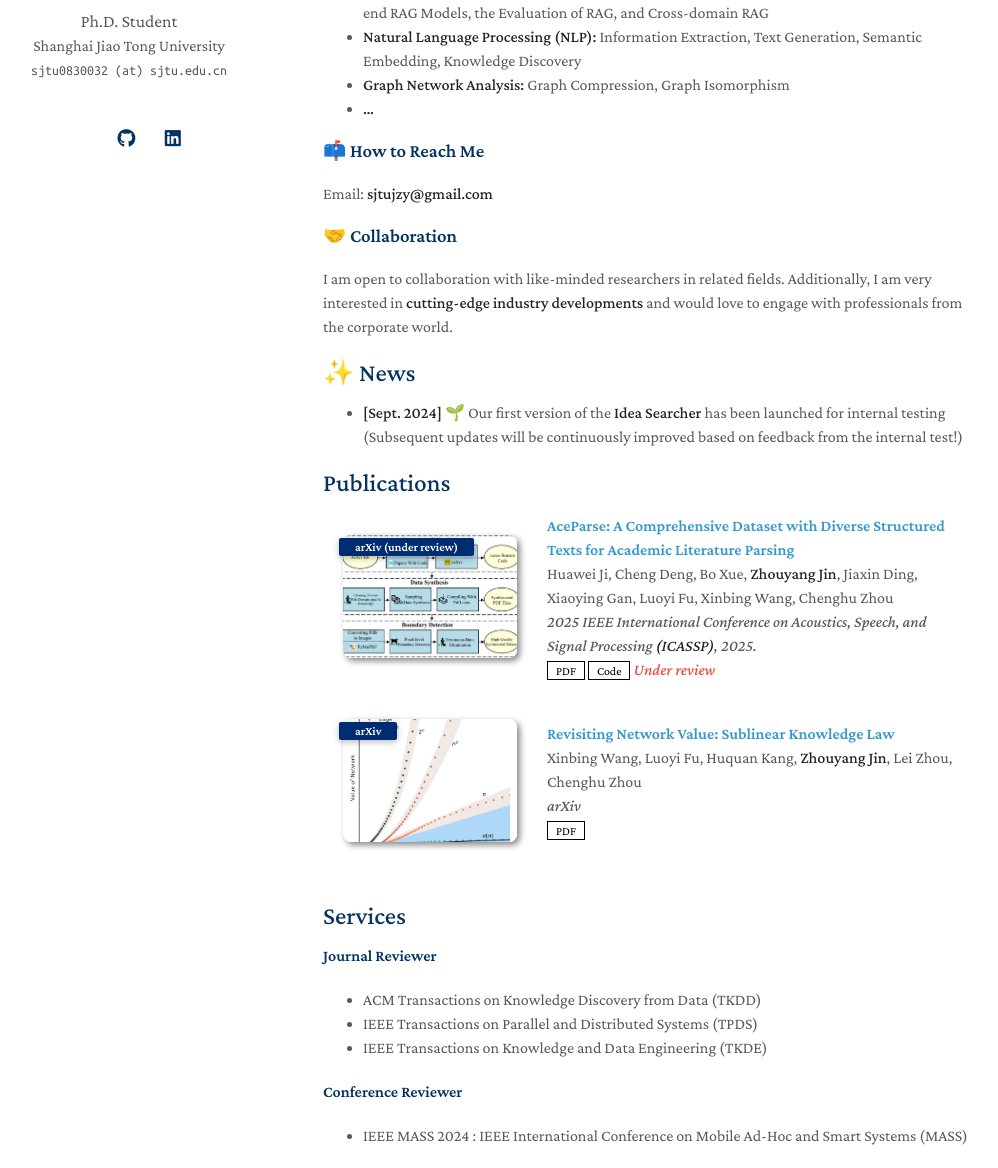
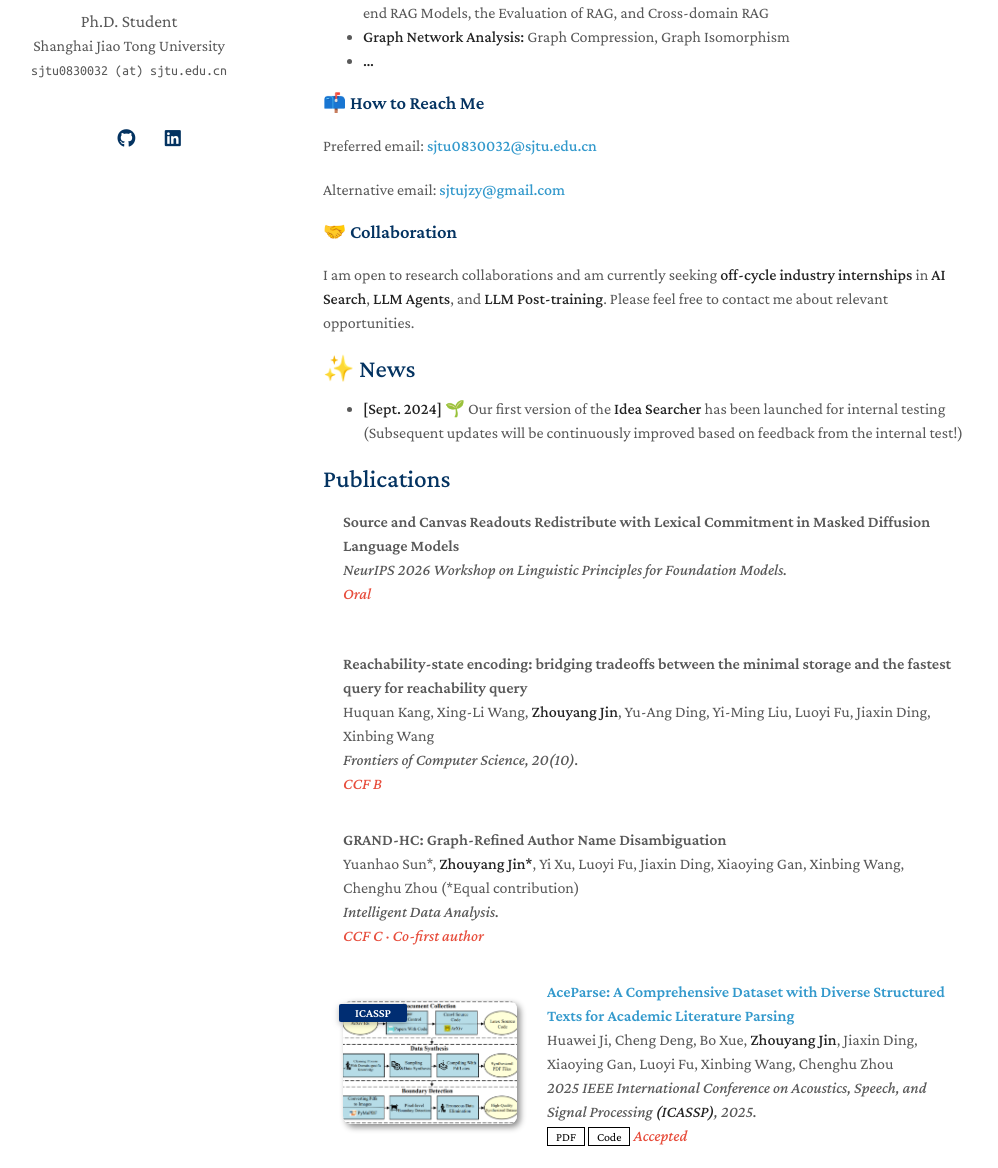
Before and after one commit to jzyKevin/jzyKevin.github.io, a Jekyll site: the page built from index.md, in a window 1280 px wide and 1400 px high, scrolled down 349 px. Shown: the part 232-1400 px from the top of the window, without its empty margins (147-1145 px from the left). Built offline with Jekyll 4.4.1, drawn with Linux system fonts in a browser that asks for light colours; a style sheet for code colours, icons or effects is not loaded; our own code applies the rules of GitHub Pages for plain Markdown files; some of the changed text lies outside the part shown.

Commit message:
feat(homepage): update profile and publications

```diff
--- a/_data/publications.yml
+++ b/_data/publications.yml
@@ -1,13 +1,27 @@
 main:
+
+  - title: "Source and Canvas Readouts Redistribute with Lexical Commitment in Masked Diffusion Language Models"
+    conference: NeurIPS 2026 Workshop on Linguistic Principles for Foundation Models.
+    notes: Oral
+
+  - title: "Reachability-state encoding: bridging tradeoffs between the minimal storage and the fastest query for reachability query"
+    authors: Huquan Kang, Xing-Li Wang, <strong>Zhouyang Jin</strong>, Yu-Ang Ding, Yi-Ming Liu, Luoyi Fu, Jiaxin Ding, Xinbing Wang
+    conference: Frontiers of Computer Science, 20(10).
+    notes: CCF B
+
+  - title: "GRAND-HC: Graph-Refined Author Name Disambiguation"
+    authors: Yuanhao Sun*, <strong>Zhouyang Jin*</strong>, Yi Xu, Luoyi Fu, Jiaxin Ding, Xiaoying Gan, Xinbing Wang, Chenghu Zhou (*Equal contribution)
+    conference: Intelligent Data Analysis.
+    notes: CCF C · Co-first author
 
   - title: "AceParse: A Comprehensive Dataset with Diverse Structured Texts for Academic Literature Parsing"
     authors: Huawei Ji, Cheng Deng, Bo Xue, <strong>Zhouyang Jin</strong>, Jiaxin Ding, Xiaoying Gan, Luoyi Fu, Xinbing Wang, Chenghu Zhou
-    conference_short: arXiv (under review)
+    conference_short: ICASSP
     conference: 2025 IEEE International Conference on Acoustics, Speech, and Signal Processing <strong>(ICASSP)</strong>, 2025.
     pdf: https://arxiv.org/pdf/2409.10016
     code: https://github.com/JHW5981/AceParse
     image: ./assets/img/paper1.png
-    notes: Under review
+    notes: Accepted
 
   - title: "Revisiting Network Value: Sublinear Knowledge Law"
     authors: Xinbing Wang, Luoyi Fu, Huquan Kang, <strong>Zhouyang Jin</strong>, Lei Zhou, Chenghu Zhou
--- a/_includes/publications.md
+++ b/_includes/publications.md
@@ -8,17 +8,19 @@
 
 <li>
 <div class="pub-row">
+  {% if link.image %}
   <div class="col-sm-3 abbr" style="position: relative;padding-right: 15px;padding-left: 15px;">
-    {% if link.image %}
     <img src="{{ link.image }}" class="teaser img-fluid z-depth-1" style="width=100;height=40%">
     {% if link.conference_short %}
     <abbr class="badge">{{ link.conference_short }}</abbr>
     {% endif %}
-    {% endif %}
   </div>
+  {% endif %}
   <div class="col-sm-9" style="position: relative;padding-right: 15px;padding-left: 20px;">
-      <div class="title"><a href="{{ link.pdf }}">{{ link.title }}</a></div>
+      <div class="title">{% if link.pdf %}<a href="{{ link.pdf }}">{{ link.title }}</a>{% else %}{{ link.title }}{% endif %}</div>
+      {% if link.authors %}
       <div class="author">{{ link.authors }}</div>
+      {% endif %}
       <div class="periodical"><em>{{ link.conference }}</em>
       </div>
     <div class="links">
--- a/_includes/services.md
+++ b/_includes/services.md
@@ -8,4 +8,8 @@
 
 #### Conference Reviewer
 
+- AAAI 2027
+- ACL ARR
+- NeurIPS 2026
+- KDD 2027
 - IEEE MASS 2024 : IEEE International Conference on Mobile Ad-Hoc and Smart Systems (MASS)
--- a/index.md
+++ b/index.md
@@ -6,7 +6,7 @@ layout: homepage
 
 ### 👋 Hi there! I'm **Zhouyang Jin (金舟扬)**
 
-I'm a second-year Ph.D. student at the School of Electronic Information and Electrical Engineering, **Shanghai Jiao Tong University**, majoring in Computer Science and Technology. My research interests are primarily focused on **Large Language Models (LLMs)**, with a particular emphasis on **Retrieval-Augmented Generation (RAG)**, **Information Retrieval**, **Graph Network Analysis**, and **Natural Language Processing (NLP)**. I hold a Bachelor of Science degree in Information and Computational Science from the School of Mathematics at Nanjing University of Aeronautics and Astronautics.
+I'm a second-year Ph.D. student at the School of Electronic Information and Electrical Engineering, **Shanghai Jiao Tong University**, majoring in Computer Science and Technology. My research interests are primarily focused on **Large Language Models (LLMs)**, with a particular emphasis on **Retrieval-Augmented Generation (RAG)**, **Information Retrieval**, and **Graph Network Analysis**. I hold a Bachelor of Science degree in Information and Computational Science from the School of Mathematics at Nanjing University of Aeronautics and Astronautics.
 
 ### 📝 Current Work
 
@@ -16,17 +16,18 @@ Currently, I am investigating the **integration of LLMs with diverse domains and
 
 - **Large Language Models (LLMs):** Embeddings, Machine Reading Comprehension, Fine-tuning Strategies
 - **Retrieval-Augmented Generation (RAG):** Information Retrieval & Language Models, End-to-end RAG Models, the Evaluation of RAG, and Cross-domain RAG
-- **Natural Language Processing (NLP):** Information Extraction, Text Generation, Semantic Embedding, Knowledge Discovery
 - **Graph Network Analysis:** Graph Compression, Graph Isomorphism
 - **...**
 
 ### 📫 How to Reach Me
 
-Email: **sjtujzy@gmail.com**
+Preferred email: **[sjtu0830032@sjtu.edu.cn](mailto:sjtu0830032@sjtu.edu.cn)**
+
+Alternative email: **[sjtujzy@gmail.com](mailto:sjtujzy@gmail.com)**
 
 ### 🤝 Collaboration
 
-I am open to collaboration with like-minded researchers in related fields. Additionally, I am very interested in **cutting-edge industry developments** and would love to engage with professionals from the corporate world.
+I am open to research collaborations and am currently seeking **off-cycle industry internships** in **AI Search**, **LLM Agents**, and **LLM Post-training**. Please feel free to contact me about relevant opportunities.
 
 ## ✨ News
 
```
